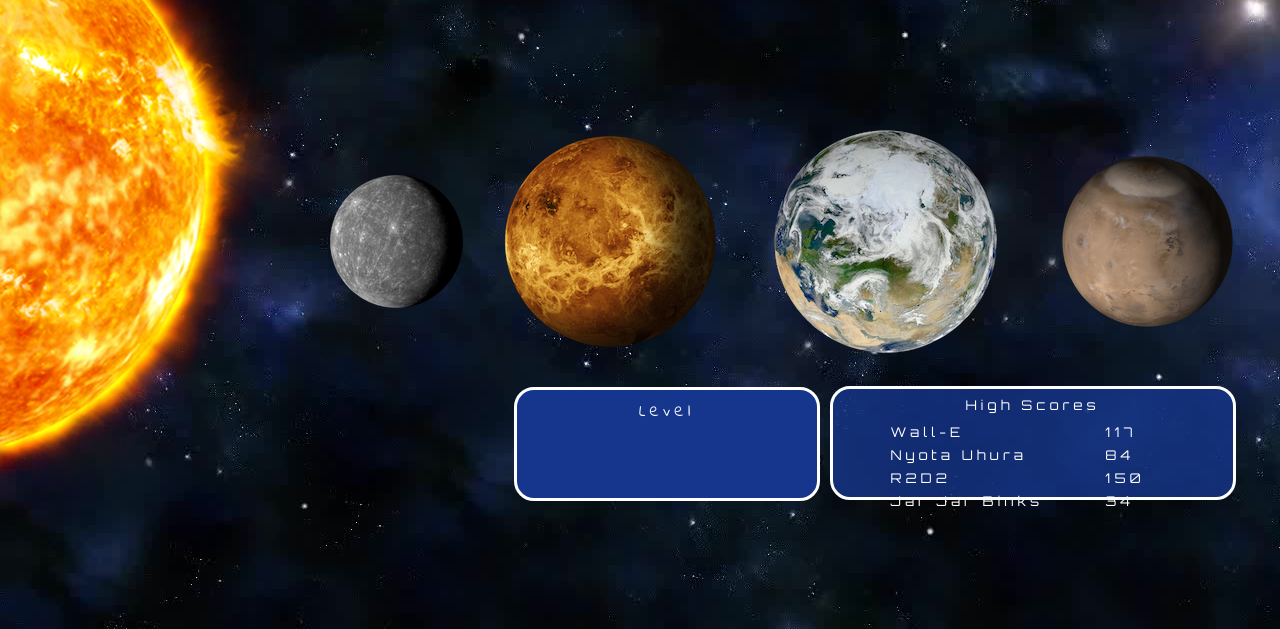
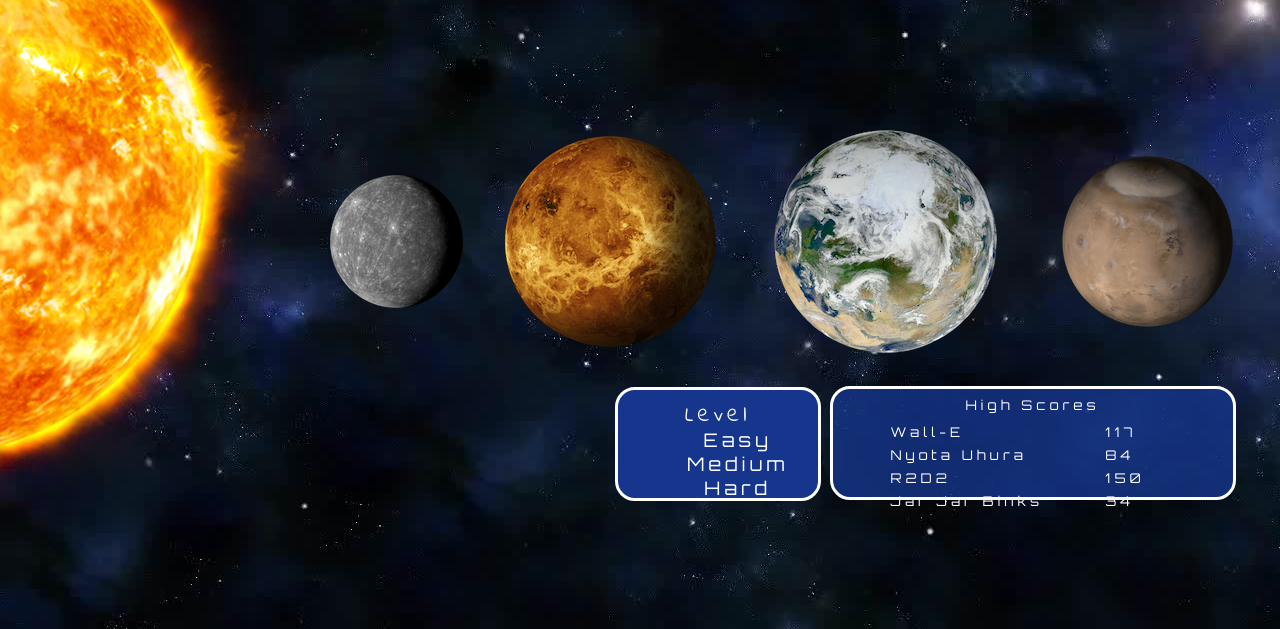
Before and after one commit to brittmagee/SEI23-Project1, a plain HTML site: page index.html in a window 1280 px wide. Shown: the part 171-800 px from the top of the page. Drawn offline with Linux system fonts and the light colour scheme.

Commit message:
Styled the levels box content

```diff
--- a/index.html
+++ b/index.html
@@ -25,6 +25,11 @@
         </div>
     </div>
     <div id="level">Level
+        <ul>
+            <li id="easy">Easy</li>
+            <li id="medium">Medium</li>
+            <li id="hard">Hard</li>
+        </ul>
     </div>
     <div id="highScore">
         <table class="number">
--- a/style.css
+++ b/style.css
@@ -69,33 +69,34 @@ h1{
     position: absolute;
 }
 
-table{
-    margin: 0 auto;
-    font-size: 10pt;
-    text-align: left;
-}
-
-td{
-    padding:5px 45px 0 15px; /*add spacing between the columns*/
-}
-
 #level{
     text-align: right;
     border: solid white;
     margin-top: -150px;
-    margin-left: 40%;
+    margin-left: 48%;
     text-align: center;
     vertical-align: center;
     font-family: 'Indie Flower', cursive; /*Font linked from Google Fonts*/
     color: white;
-    font-size: 14pt;
+    font-size: 18pt;
     letter-spacing: 3pt; /*Space letters in title*/
     background-color:rgb(22, 54, 141);
-    width: 300px;
+    width: 200px;
     height: 100px;
     border-radius: 20px; /*round edges of div*/
     padding-top: 8px; /*bring the text down closer to the middle*/
 }
+
+ul{
+    font-family: 'Orbitron', sans-serif;
+    text-align: center;
+    margin-top: -5px;
+    line-height: 18pt;
+    font-size: 14pt;
+    list-style-type: none;
+}
+
+
 #highScore{
     font-family: 'Orbitron', sans-serif;
     text-align: right;
@@ -114,3 +115,13 @@ td{
     border-radius: 20px; /*round edges of div*/
     padding-top: 8px; /*bring the text down closer to the middle*/
 }
+
+table{
+    margin: 0 auto;
+    font-size: 10pt;
+    text-align: left;
+}
+
+td{
+    padding:5px 45px 0 15px; /*add spacing between the columns*/
+}
```
